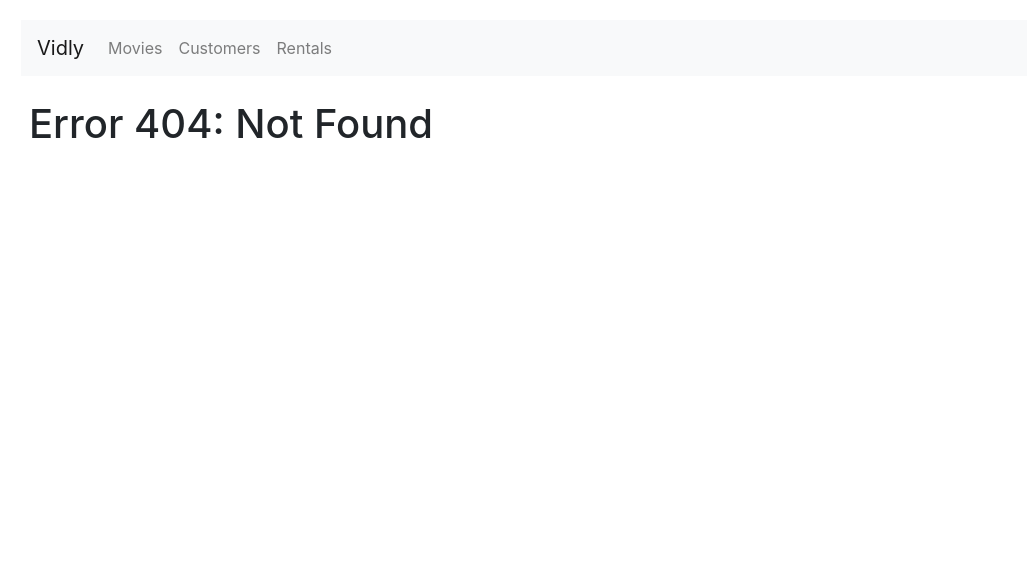
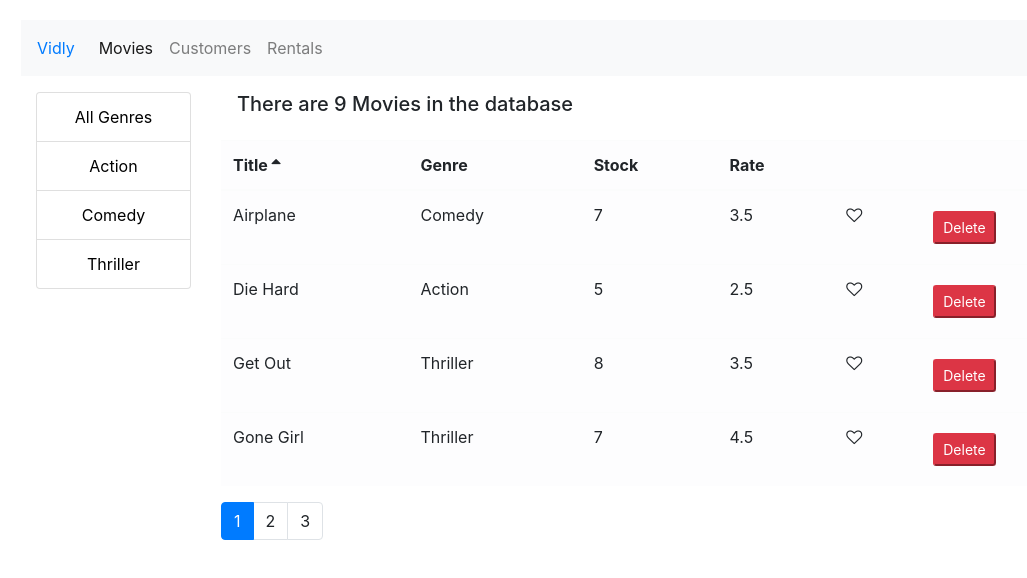
Before and after one commit to samit403/Mosh-Tutorial, a React (Create React App) app: page /movies in a window 1280 px wide. Before the commit this address led to /not-found. Shown: the top 578 px of the page, without its empty margins (64-1091 px from the left). Built offline with nearby package versions, Linux system fonts and the light colour scheme.

Commit message:
Added Routing Navlink to navbar

```diff
--- a/src/App.js
+++ b/src/App.js
@@ -1,26 +1,29 @@
 import React from "react";
 import "./App.css";
 import Movies from "./components/movies";
-import NavBar from "./components/navbar";
+import NavBar from "./components/navBar";
 import { Route, Switch, Redirect } from "react-router-dom";
 import Customers from "./components/customers";
 import Rentals from "./components/rentals";
-import NotFound from "./components/not-found";
+import NotFound from "./components/notFound";
+import MovieDetails from "./components/movieDetails";
 
 function App() {
   return (
-    <main className="container">
+    <div className="container">
       <NavBar />
-      <div className="content">
+      <main className="container">
         <Switch>
-          <Route path="/" exact component={Movies} />
+          <Route path="/movies" component={Movies} />
+          <Route path="/movies/:movieId" exact component={MovieDetails} />
           <Route path="/customers" component={Customers} />
           <Route path="/rentals" component={Rentals} />
           <Route path="/not-found" component={NotFound} />
+          <Redirect from="/" exact to="/movies" />
           <Redirect to="/not-found" />
         </Switch>
-      </div>
-    </main>
+      </main>
+    </div>
   );
 }
 
--- a/src/components/common/tableBody.jsx
+++ b/src/components/common/tableBody.jsx
@@ -8,7 +8,7 @@ import _ from "lodash";
 class TableBody extends Component {
   renderCell = (item, column) => {
     if (column.content) return column.content(item);
-    else return _.get(item, column.path); //extract value of object from other array
+    else return _.get(item, column.path); //extracts value of object from other array
   };
 
   createKey = (item, column) => {
--- /dev/null
+++ b/src/components/movieDetails.jsx
@@ -0,0 +1,7 @@
+import React from "react";
+
+const MovieDetails = () => {
+  return <h1>Movie Details</h1>;
+};
+
+export default MovieDetails;
--- a/src/components/movies.jsx
+++ b/src/components/movies.jsx
@@ -8,6 +8,7 @@ import ListGroup from "./common/listGroup";
 import { getGenres } from "../services/fakeGenreService";
 import MoviesTable from "./moviesTable";
 import _ from "lodash";
+import { Link } from "react-router-dom";
 
 class Movies extends Component {
   // State of the component
--- a/src/components/navbar.jsx
+++ b/src/components/navbar.jsx
@@ -1,40 +1,29 @@
 import React, { Component } from "react";
-import { Link } from "react-router-dom";
+import { NavLink, Link } from "react-router-dom";
 
 class NavBar extends Component {
   render() {
     return (
       <nav className="navbar navbar-expand-lg navbar-light bg-light">
-        <Link className="navbar-brand" to="/">
+        <Link className="mr-3" to="/">
           Vidly
         </Link>
-        <button
-          className="navbar-toggler"
-          type="button"
-          data-toggle="collapse"
-          data-target="#navbarNav"
-          aria-controls="navbarNav"
-          aria-expanded="false"
-          aria-label="Toggle navigation"
-        >
-          <span className="navbar-toggler-icon" />
-        </button>
-        <div className="collapse navbar-collapse" id="navbarNav">
+        <div className="collapse navbar-collapse">
           <ul className="navbar-nav">
             <li className="nav-item">
-              <Link className="nav-link" to="/">
-                Movies <span className="sr-only">(current)</span>
-              </Link>
+              <NavLink className="nav-link" to="/movies">
+                Movies
+              </NavLink>
             </li>
             <li className="nav-item">
-              <Link className="nav-link" to="/customers">
+              <NavLink className="nav-link" to="/customers">
                 Customers
-              </Link>
+              </NavLink>
             </li>
             <li className="nav-item">
-              <Link className="nav-link" to="/rentals">
+              <NavLink className="nav-link" to="/rentals">
                 Rentals
-              </Link>
+              </NavLink>
             </li>
           </ul>
         </div>
```
Also changed, not shown: src/components/notFound.jsx (renamed from src/components/not-found.jsx).
